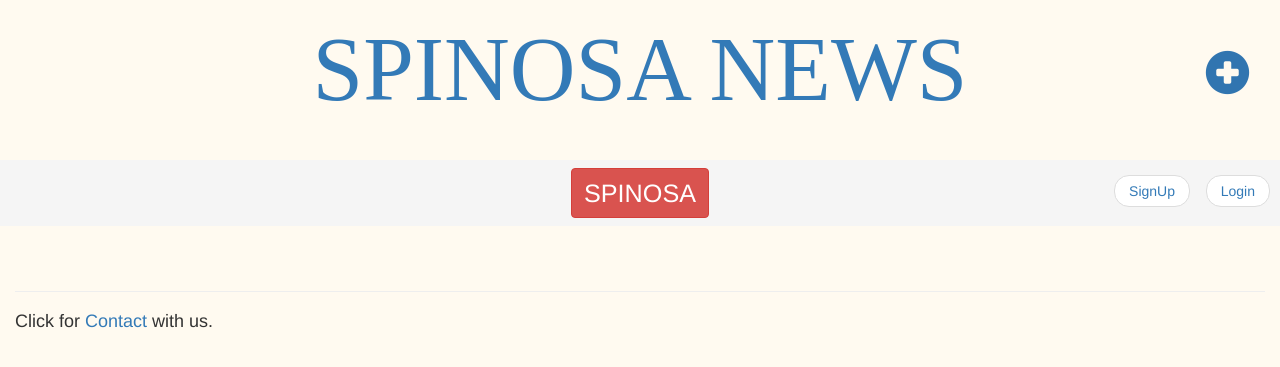
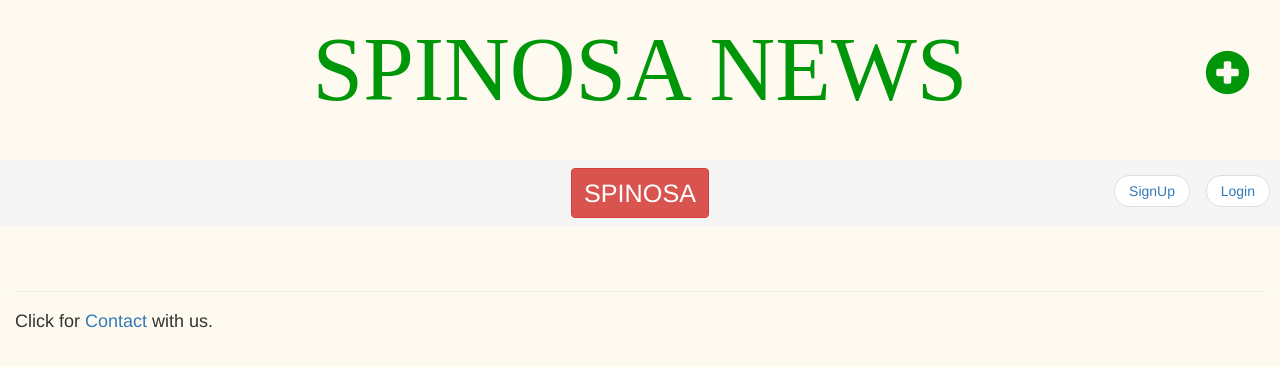
Before and after one commit to lyk2017-python/Spinosa, a Django app: page / in a window 1280 px wide. Shown: the top 367 px of the page. Run offline with Django 3.2, Linux system fonts and the light colour scheme; data that the repository does not hold is empty; some libraries are stand-ins or nearby versions; some web fonts are replaced.

Commit message:
desing changes

```diff
--- a/spinosanews/news/static/news/css/style.css
+++ b/spinosanews/news/static/news/css/style.css
@@ -13,6 +13,7 @@ body {
     font-size: 650% !important;
     display: block;
     text-align: center;
+    color:#01a70c !important;
 }
 
 
--- a/spinosanews/news/templates/news/base.html
+++ b/spinosanews/news/templates/news/base.html
@@ -16,10 +16,10 @@
 </head>
 
 <body>
-    <h1 class="dom"><a href={% url "home" %}>SPINOSA NEWS</a></h1>
+    <h1 class="dom"><a style="color:#00960a;" href={% url "home" %}>SPINOSA NEWS</a></h1>
     <h3 class="createnew">
         <a href="{% url "createnews" %}">
-        <span class="glyphicon glyphicon-plus-sign" style="color:#3175b0; font-size:45px; padding:20px;" title="Create News"></span>
+        <span class="glyphicon glyphicon-plus-sign" style="color:#00960a; font-size:45px; padding:20px;" title="Create News"></span>
         </a></h3>
     <ul class="pager">
         {% if request.user.is_authenticated %}
@@ -29,7 +29,7 @@
             <input type="hidden" value="/" name="next">
         <li>
 
-            <button style="float:right; position: absolute; right:10px; top:175px;" class="btn btn-warning">Logout</button></li>
+            <button style="float:right; position: absolute; right:10px; top:175px;" class="btn btn-success">Logout</button></li>
             </form>
         <li>
             <span style="float:right; position: absolute; right:90px; top:177px;"><strong>{{user.username|title}}</strong><span>
@@ -49,7 +49,7 @@
         <ol class="breadcrumb bread-danger">
             <a style="font-size:180%;" href={% url "home" %} class="btn btn-danger"><i class="fa fa-paw"></i> SPINOSA </a>
               {% for cat in categories %}
-             <li style="font-size:180%;" role="presentation"><a href="{% url "categorydetail" slug=cat.slug %}">{{cat.name|title}}</a></li>
+             <li style="font-size:180%;" role="presentation"><a style="color:#00960a;" href="{% url "categorydetail" slug=cat.slug %}">{{cat.name|title}}</a></li>
             {% endfor %}
         </ol>
     </div>
--- a/spinosanews/news/templates/news/category_detail.html
+++ b/spinosanews/news/templates/news/category_detail.html
@@ -4,7 +4,7 @@
 <br>
 {% for new in newslist %}
 <div class="well">
-    <a href="{% url "newsdetail" pk=new.pk slug=new.slug %}"><h4>{{new.title|title}}</h4></a>
+    <a style="color:black;" href="{% url "newsdetail" pk=new.pk slug=new.slug %}"><h4><strong>{{new.title|title}}</strong></h4></a>
 </div>
 {% endfor %}
 {% endblock %}
--- a/spinosanews/news/templates/news/news_list.html
+++ b/spinosanews/news/templates/news/news_list.html
@@ -6,13 +6,13 @@
     {% for obj in newslist %}
 
 <div class="panel panel-success">
-            <div class="panel-heading"><h3 class="panel-title">
-            <a href="{% url "newsdetail" pk=obj.pk slug=obj.slug %}">{{obj.title|truncatewords:5|upper}}</a>
-            </h3>
+            <div class="panel-heading"><h3 class="panel-title"><strong>
+            <a style="color:green" href="{% url "newsdetail" pk=obj.pk slug=obj.slug %}">{{obj.title|truncatewords:5|upper}}</a>
+            </strong></h3>
             <p style="font-size:105%; float:right;"> {{obj.publish_date|date:"d-m-Y"}} {{ obj.publish_date|date:"H:i" }} </p>
             </div>
             <a href="{% url "newsdetail" pk=obj.pk slug=obj.slug %}">
-            <div style="font-size:110%" class="panel-body">{{obj.content|truncatewords:100|title}}</div>
+            <div style="font-size:110%; color:black;" class="panel-body">{{obj.content|truncatewords:100|title}}</div>
             </a>
             <a class="btn btn-success btn-rg" href="{% url "newsdetail" pk=obj.pk slug=obj.slug %}" >
             <span class="glyphicon glyphicon-log-in "></span>
```
